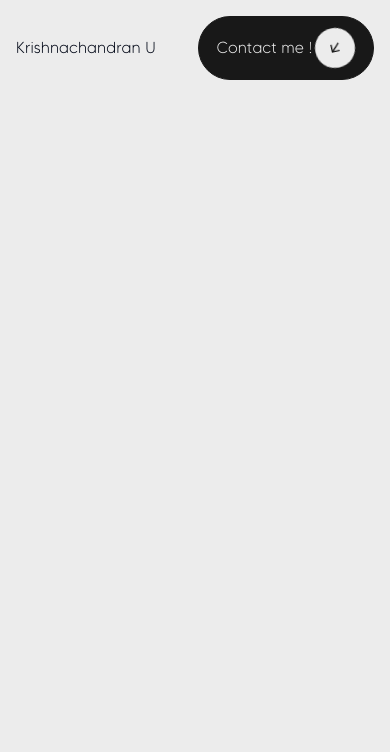
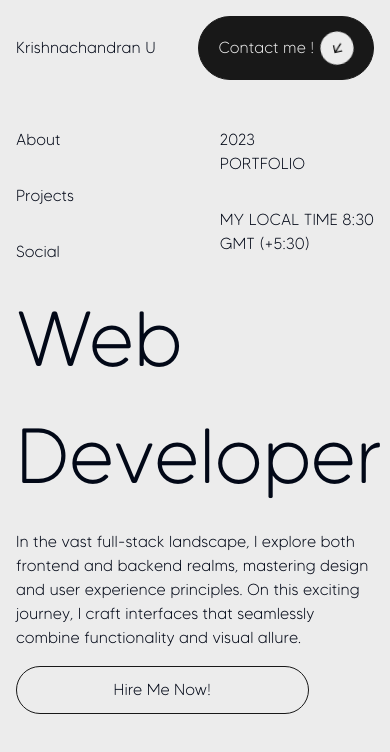
Before and after one commit to krishnachandran-u/krishnachandran, a Next.js app: page / in a window 390 px wide. Shown: the top 752 px of the page. Built offline with nearby package versions, Linux system fonts and the light colour scheme.

Commit message:
added more animations and stuff

```diff
--- a/src/components/Hero.tsx
+++ b/src/components/Hero.tsx
@@ -83,6 +83,33 @@ export default function Hero() {
                         </div>
                     </div>
                 </div>
+                <div className = {styles.mid}>
+                    <div className = {styles.links}>
+                        <div className = {styles.about}>About</div>
+                        <div className = {styles.projects}>Projects</div>
+                        <div className = {styles.social}>Social</div>
+                    </div>
+                    <div className = {styles.text}>
+                        <div>
+                            2023<br />
+                            PORTFOLIO
+                        </div>
+                        <div className = {`${styles.localTime}`}>
+                            MY LOCAL TIME 8:30<br />
+                            GMT (+5:30)
+                        </div>
+                    </div>
+                </div>
+                <div className = {styles.main}>
+                    Web<br/>
+                    Developer
+                </div>
+                <div className = {styles.description}>
+                   In the vast full-stack landscape, I explore both frontend and backend realms, mastering design and user experience principles. On this exciting journey, I craft interfaces that seamlessly combine functionality and visual allure.
+                </div>
+                <div className = {styles.hireMeNow}>
+                    <div className = {styles.arrow}></div>
+                </div>
             </div>
         </main>
     </>
--- a/src/styles/Hero.module.scss
+++ b/src/styles/Hero.module.scss
@@ -31,6 +31,7 @@
 
 .root {
     font-family: 'Tommy-Soft-Light', sans-serif;
+    margin-bottom: 2rem;
 
     @media only screen and (max-width: 768px) {
         .desktop {
@@ -42,11 +43,9 @@
         box-sizing: border-box;
         margin: 0;
         padding: 0;
-        height: 200vh;
         width: 100vw;
 
         .pageOne {
-            height: 100vh;
             width: 100vw;
             padding: 1rem;
             display: flex;
@@ -69,6 +68,7 @@
                         transition: all 0.3s ease-in-out;
 
                         &:hover {
+                            cursor: pointer;
                             font-size: 2rem;
                         }
                     }
@@ -98,6 +98,7 @@
                     }
 
                     &:hover {
+                        cursor: pointer;
                         background-color: #181818;
                         color: #ececec;
 
@@ -145,7 +146,6 @@
         .pageTwo {
             display: flex;
             flex-direction: column;
-            height: 100vh;
             width: 100vw;
 
             .description {
@@ -169,6 +169,10 @@
                 border-radius: 100px;
                 color:#181818;
                 transition: all 0.3s ease-in-out;
+
+                &:hover {
+                    cursor: pointer;
+                }
 
                 .block {
                     display: flex;
@@ -234,13 +238,27 @@
                 color: #ececec;
                 background-color: #181818;
 
+                &:hover {
+                    cursor: pointer;
+                }
+
                 @keyframes rotate360 {
                     0% {
                         transform: rotate(0deg);
+                        width: 1.5rem;
+                        height: 1.5rem;
+                    }
+
+                    50% {
+                        transform: rotate(360deg);
+                        width: 2.5rem;
+                        height: 2.5rem;
                     }
 
                     100% {
-                        transform: rotate(360deg);
+                        transform: rotate(720deg);
+                        width: 1.5rem;
+                        height: 1.5rem;
                     }
                 }
 
@@ -252,7 +270,7 @@
                     border-radius: 50%;
                     width: 2.5rem;
                     height: 2.5rem;
-                    animation: rotate360 infinite 1s ease-in-out;
+                    animation: rotate360 infinite 2s ease-in-out;
 
                     .arrow {
                         width: 2rem;
@@ -260,11 +278,86 @@
                 }
             }
         }
+        .mid {
+
+            @mixin pop {
+                cursor: pointer;
+                transition: all 0.05s ease-in-out;
+
+                &:active {
+                    font-size: 2rem;
+                }
+            }
+
+            display: flex;
+            flex-direction: row;
+            justify-content: space-between;
+            margin-top: 2rem;
+
+            .links {
+                display: flex;
+                flex-direction: column;
+                gap: 2rem;
+
+                .about {
+                    @include pop;
+                }
+
+                .projects {
+                    @include pop;
+                }
+
+                .social {
+                    @include pop;
+                }
+            }
+
+            .text {
+                display: flex;
+                flex-direction: column;
+                gap: 2rem;
+            }
+        }
+
+        .main {
+            display: flex;
+            font-size: 20vw;
+        }
+
+        .hireMeNow {
+            display: flex;
+            flex-direction: row;
+            justify-content: center;
+            align-items: center;
+            width: 75vw;
+            height: 3rem;
+            border: 1px solid #181818;
+            border-radius: 100px;
+
+            &:hover {
+                cursor: pointer;
+            }
+
+            .arrow {
+                width: 0;
+                height: 3rem;
+                position: absolute;
+                left: 1rem;
+                background: #181818;
+                border-radius: 100px;
+                transition: width 0.3s linear;
+            }
+
+            &:after {
+                content: "Hire Me Now!";
+            }
+        }
     }
 
     @media only screen and (min-width: 0px) and (max-width: 768px) {
         .mobile {
             display: flex;
+            gap: 1rem;
         }
     }
 }
```
